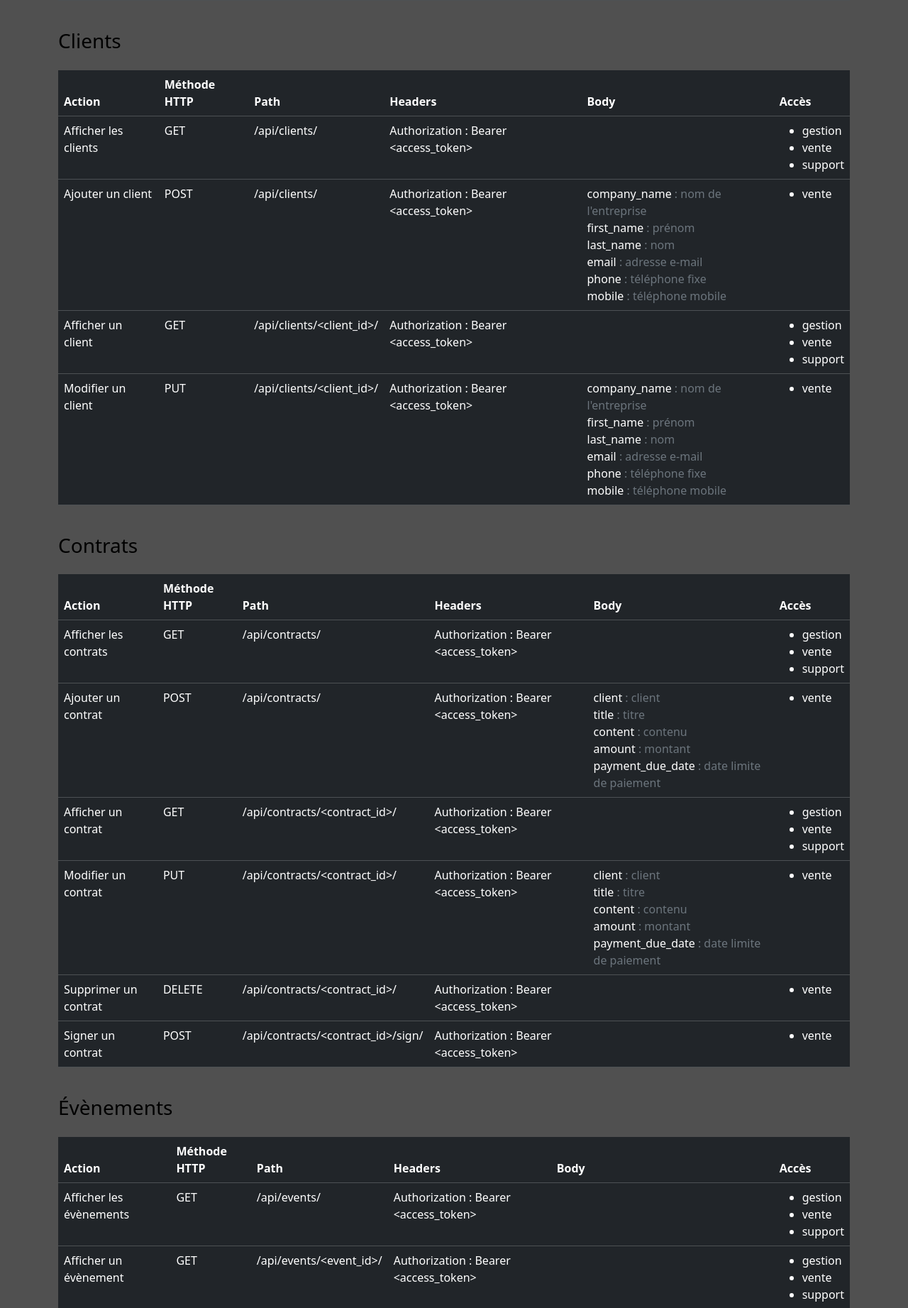
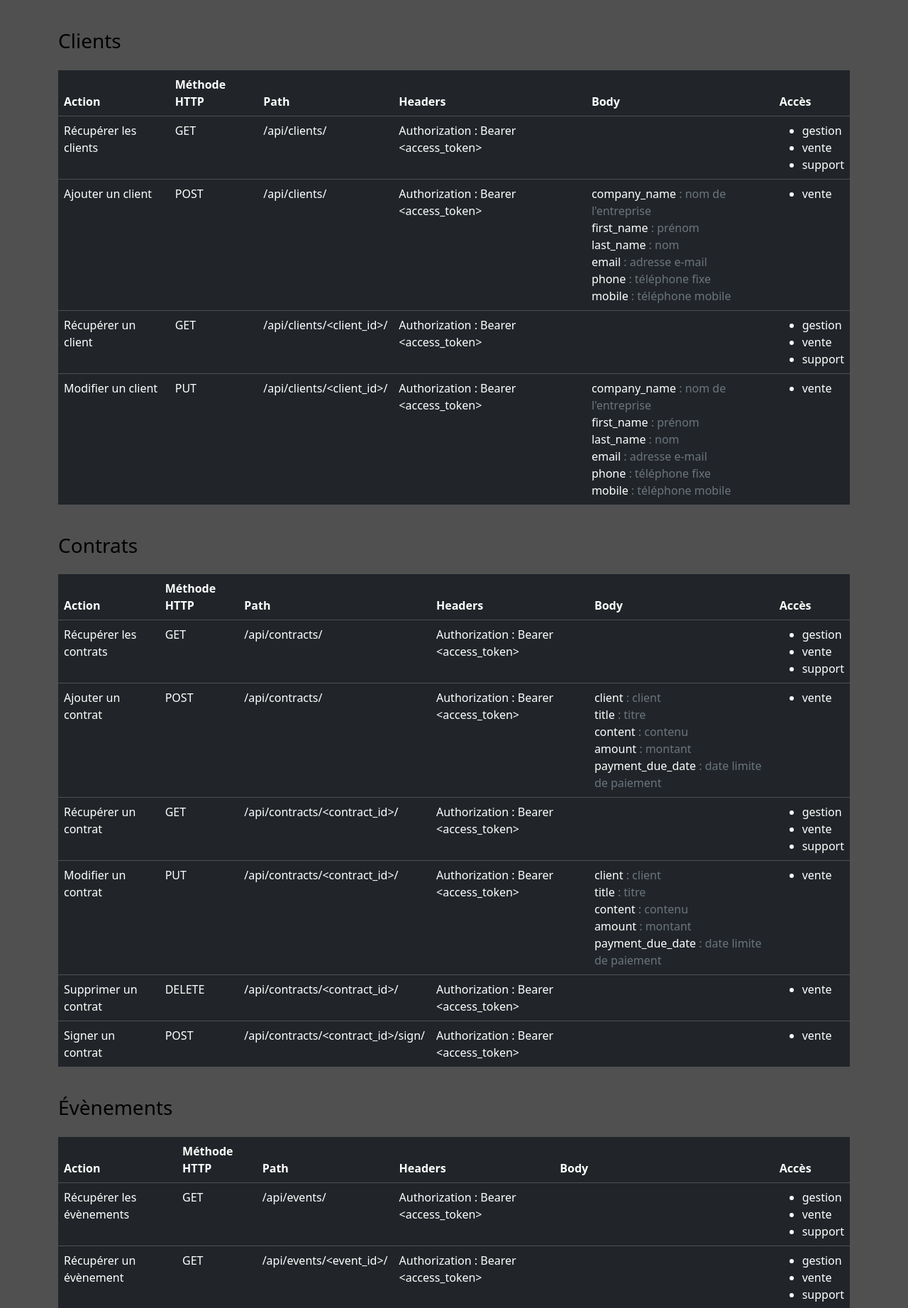
Before and after one commit to romansainthilaire/epic_events_crm, a Django app: page /api/documentation/ in a window 1280 px wide. Shown: the part 723-2566 px from the top of the page at 71% size. Run offline with Django 4.2, Linux system fonts and the light colour scheme.

Commit message:
refactoring

```diff
--- a/events/templates/events/api_doc.html
+++ b/events/templates/events/api_doc.html
@@ -87,7 +87,7 @@
         </thead>
         <tbody>
             <tr>
-                <td>Afficher les clients</td>
+                <td>Récupérer les clients</td>
                 <td>GET</td>
                 <td>/api/clients/</td>
                 <td>Authorization : Bearer &lt;access_token&gt;</td>
@@ -120,7 +120,7 @@
                 </td>
             </tr>
             <tr>
-                <td>Afficher un client</td>
+                <td>Récupérer un client</td>
                 <td>GET</td>
                 <td>/api/clients/&lt;client_id&gt;/</td>
                 <td>Authorization : Bearer &lt;access_token&gt;</td>
@@ -172,7 +172,7 @@
         </thead>
         <tbody>
             <tr>
-                <td>Afficher les contrats</td>
+                <td>Récupérer les contrats</td>
                 <td>GET</td>
                 <td>/api/contracts/</td>
                 <td>Authorization : Bearer &lt;access_token&gt;</td>
@@ -204,7 +204,7 @@
                 </td>
             </tr>
             <tr>
-                <td>Afficher un contrat</td>
+                <td>Récupérer un contrat</td>
                 <td>GET</td>
                 <td>/api/contracts/&lt;contract_id&gt;/</td>
                 <td>Authorization : Bearer &lt;access_token&gt;</td>
@@ -279,7 +279,7 @@
         </thead>
         <tbody>
             <tr>
-                <td>Afficher les évènements</td>
+                <td>Récupérer les évènements</td>
                 <td>GET</td>
                 <td>/api/events/</td>
                 <td>Authorization : Bearer &lt;access_token&gt;</td>
@@ -293,7 +293,7 @@
                 </td>
             </tr>
             <tr>
-                <td>Afficher un évènement</td>
+                <td>Récupérer un évènement</td>
                 <td>GET</td>
                 <td>/api/events/&lt;event_id&gt;/</td>
                 <td>Authorization : Bearer &lt;access_token&gt;</td>
```
